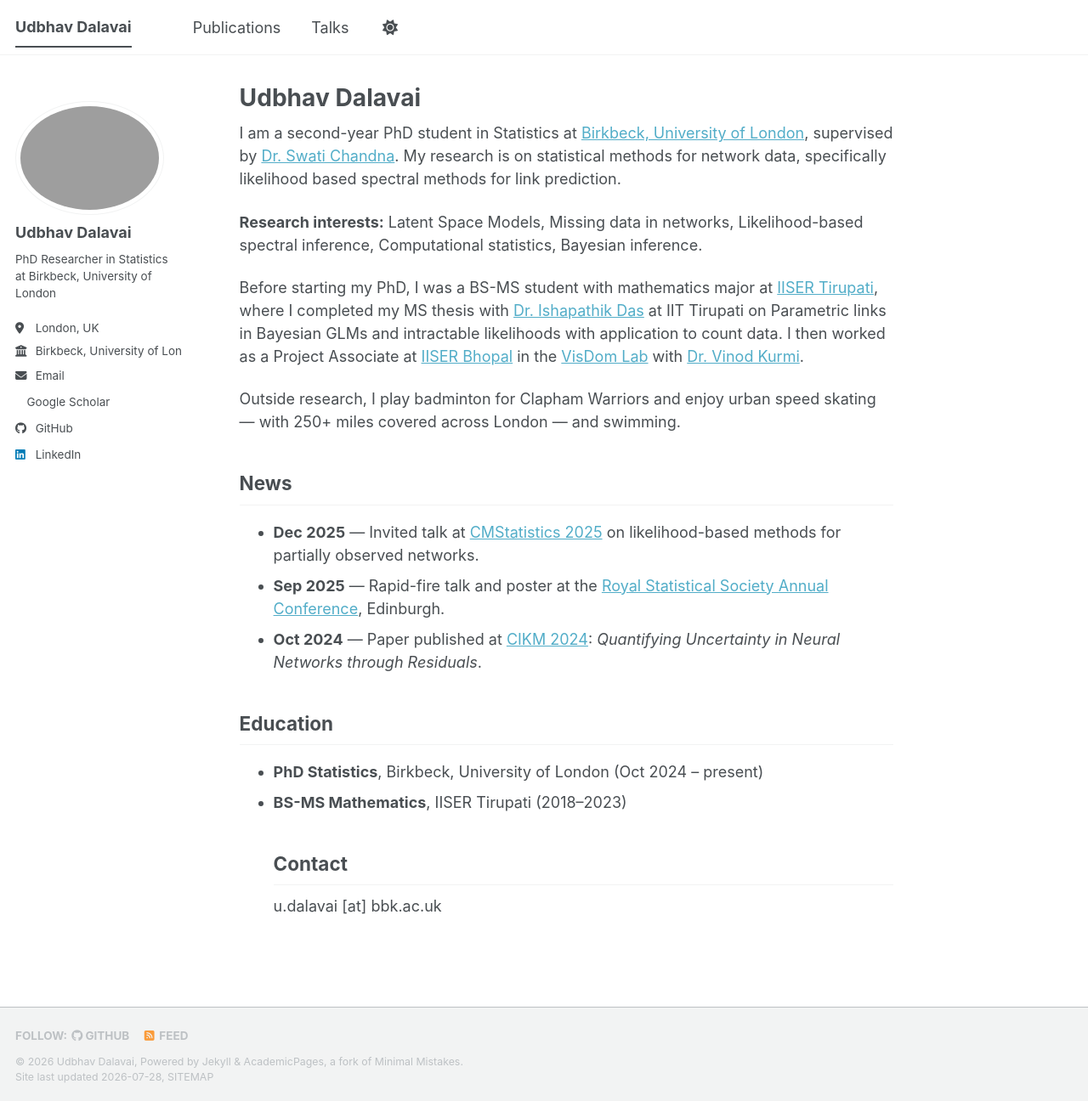
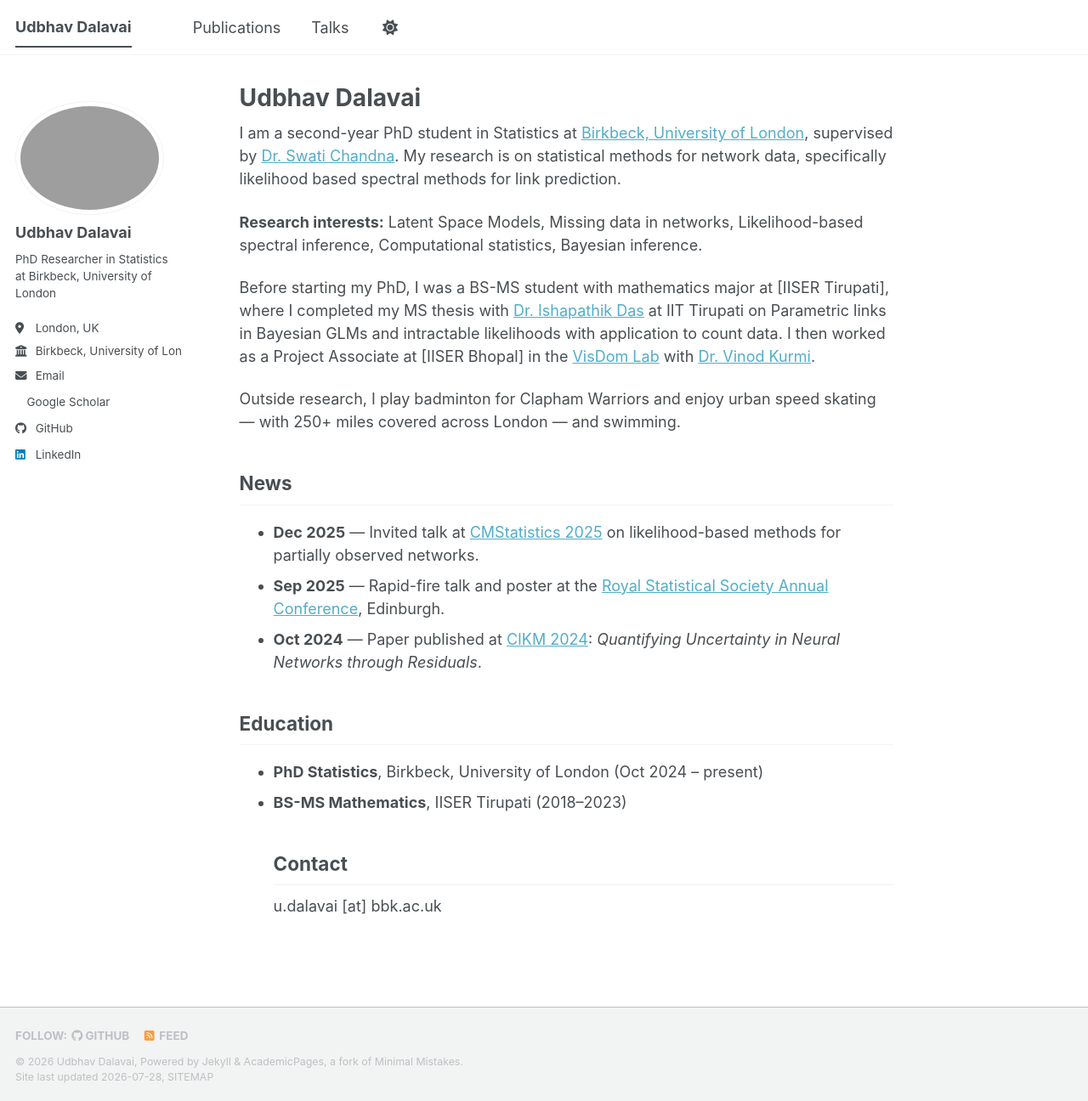
Before and after one commit to Udbhav-Dalavai/Udbhav-Dalavai.github.io, a Jekyll site: the page built from _pages/about.md, in a window 1280 px wide and 1296 px high. Shown: the whole window at 85% size. Built offline with Jekyll 4.4.1, drawn with Linux system fonts in a browser that asks for light colours; a style sheet for code colours, icons or effects is not loaded; part of the change alters nothing that is shown.

```diff
--- a/_pages/about.md
+++ b/_pages/about.md
@@ -11,7 +11,7 @@ I am a second-year PhD student in Statistics at [Birkbeck, University of London]
 
 **Research interests:** Latent Space Models, Missing data in networks, Likelihood-based spectral inference, Computational statistics, Bayesian inference.
 
-Before starting my PhD, I was a BS-MS student with mathematics major at [IISER Tirupati](https://www.iisertirupati.ac.in/), where I completed my MS thesis with [Dr. Ishapathik Das](https://sites.google.com/iittp.ac.in/ishapathik/home) at IIT Tirupati on Parametric links in Bayesian GLMs and intractable likelihoods with application to count data. I then worked as a Project Associate at [IISER Bhopal](https://www.iiserb.ac.in/) in the [VisDom Lab](https://visdomlab.github.io/) with [Dr. Vinod Kurmi](https://vinodkkurmi.github.io/).
+Before starting my PhD, I was a BS-MS student with mathematics major at [IISER Tirupati], where I completed my MS thesis with [Dr. Ishapathik Das](https://sites.google.com/iittp.ac.in/ishapathik/home) at IIT Tirupati on Parametric links in Bayesian GLMs and intractable likelihoods with application to count data. I then worked as a Project Associate at [IISER Bhopal] in the [VisDom Lab](https://visdomlab.github.io/) with [Dr. Vinod Kurmi](https://vinodkkurmi.github.io/).
 
 Outside research, I play badminton for Clapham Warriors and enjoy urban speed skating — with 250+ miles covered across London — and swimming.
 
```
